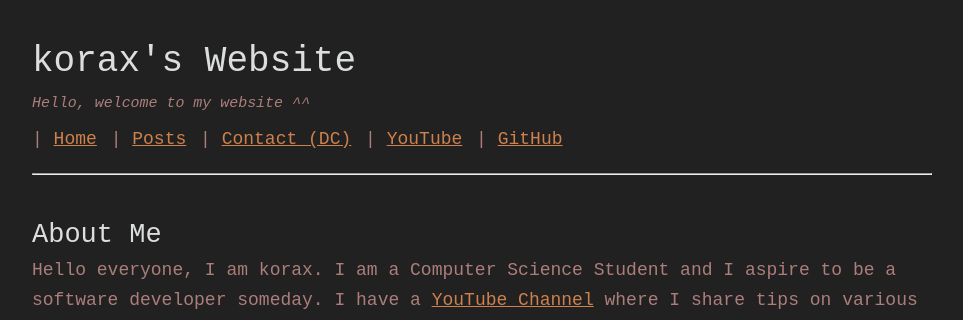
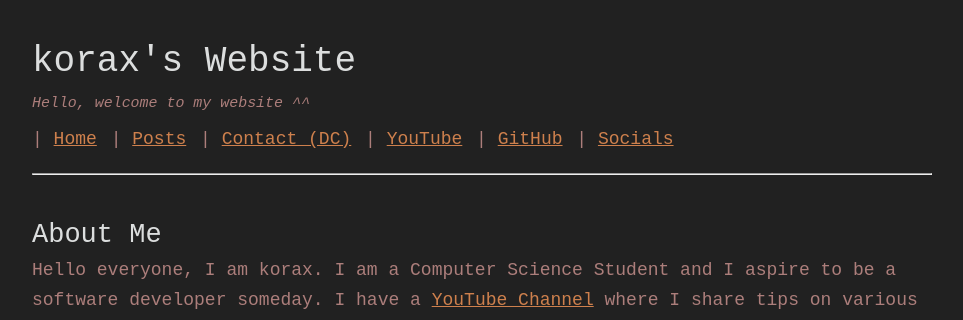
Before and after one commit to koraxial/koraxial.github.io, a Jekyll site: the page built from index.md, in a window 1280 px wide. Shown: the top 320 px of the page, without its empty margins (158-1121 px from the left). Built offline with Jekyll 4.4.1, drawn with Linux system fonts in a browser that asks for light colours.

Commit message:
Update nav.yml

```diff
--- a/_data/nav.yml
+++ b/_data/nav.yml
@@ -8,3 +8,5 @@
   link: https://www.youtube.com/@_korax_
 - name: GitHub
   link: https://github.com/koraxial
+- name: Socials
+  link: /socials
```
